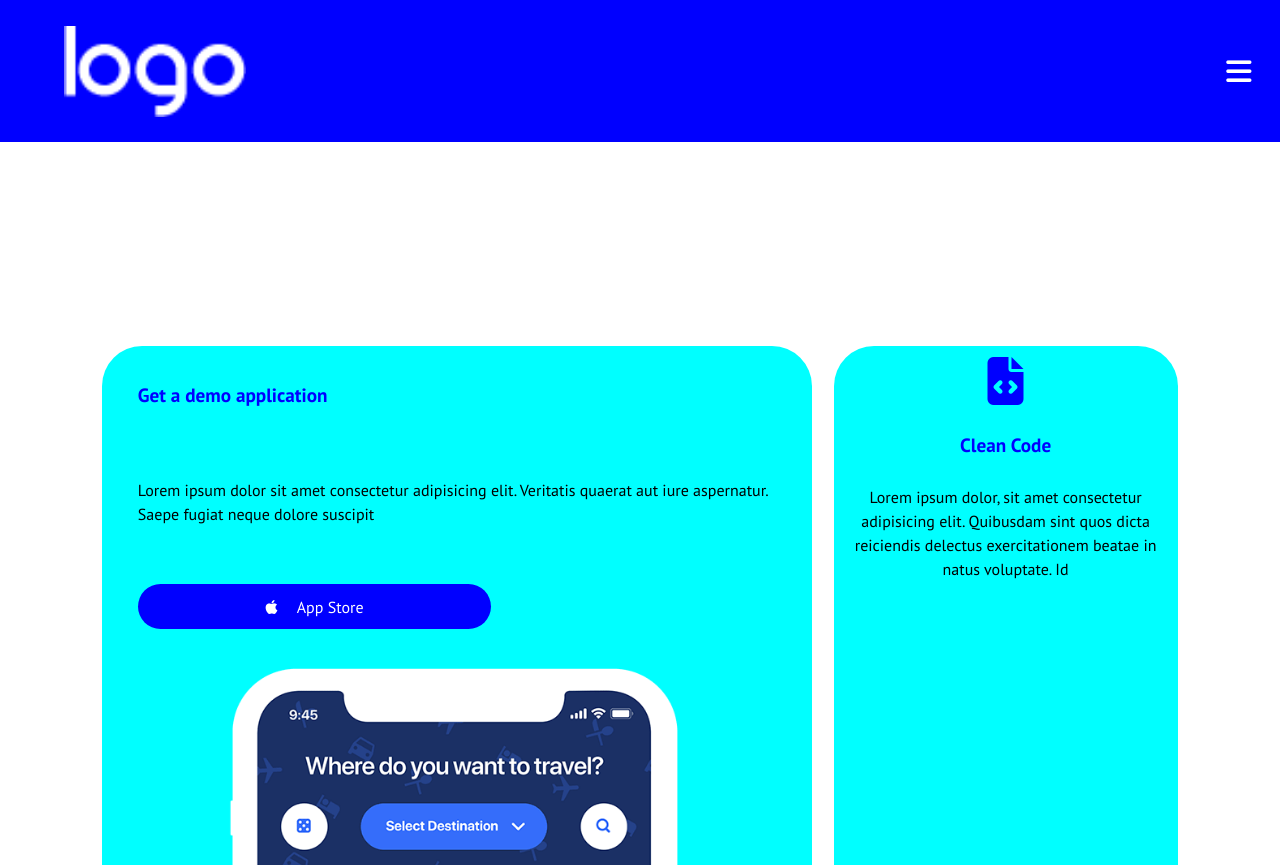
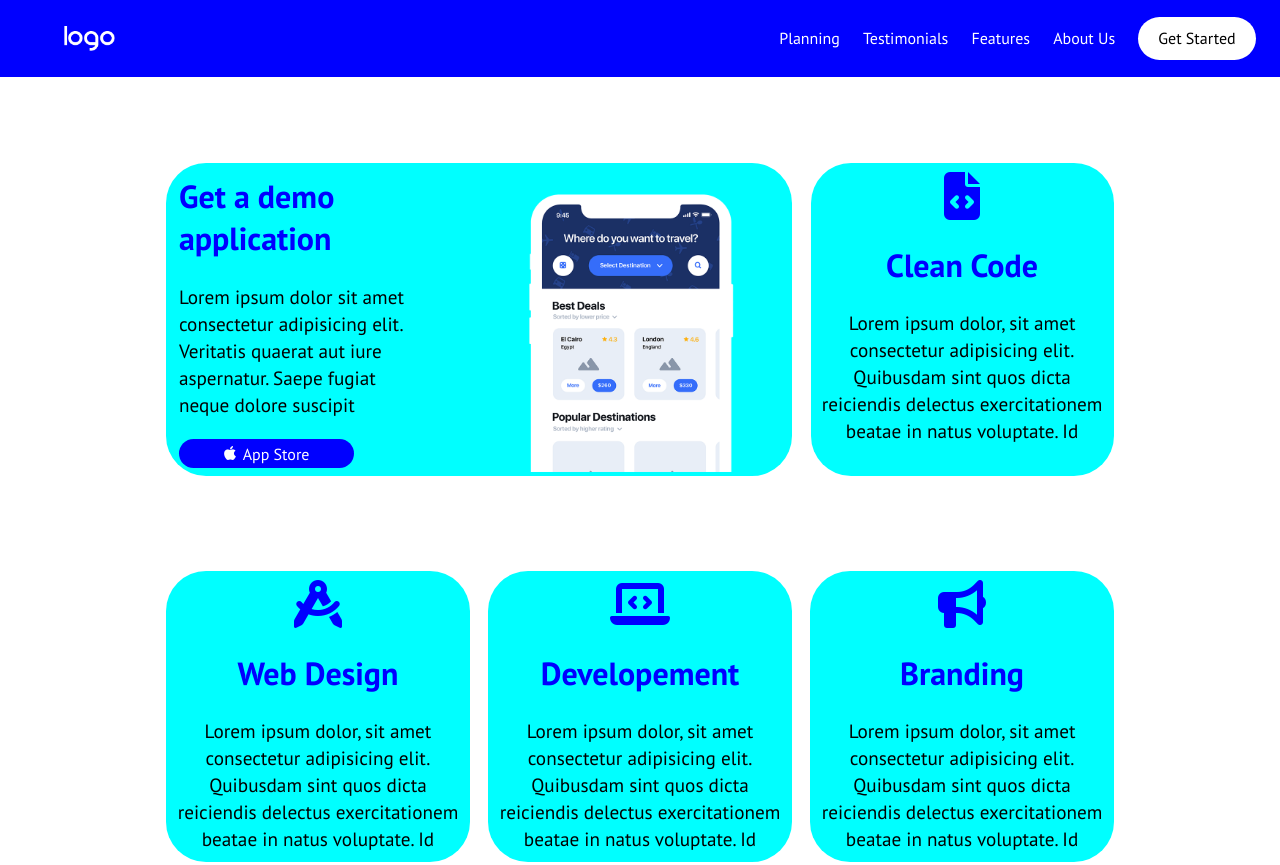
Before and after one commit to LorenzoAndreotti114/-htmlcss-responsive-layout, a plain HTML site: page index.html in a window 1280 px wide. Shown: the top 865 px of the page. Drawn offline with Linux system fonts and the light colour scheme.

Commit message:
add: final project

```diff
--- a/css/style.css
+++ b/css/style.css
@@ -174,6 +174,7 @@
  .logo {
      justify-content: flex-start;
      padding: 2% 5%;
+     width: 100%;
  }
 
  .hamburger {
@@ -186,7 +187,6 @@
 
  .h-container {
      display: flex;
-     justify-content: center;
      width: 100%;
      position: relative;
      background-color: blue;
@@ -195,7 +195,7 @@
  .h-col {
      width: 100%;
      display: flex;
-     gap: 10%;
+     justify-content: space-between;
  }
 
  .h-card {
@@ -203,6 +203,34 @@
      align-items: center;
      width: 50%;
      display: flex;
+ }
+
+ .h-hamb {
+    text-align: center;
+    align-items: center;
+    width: 50%;
+    display: flex;
+}
+
+ .h-menu {
+    display: none;
+    color: white;
+    margin: 0 10%;
+ }
+
+ ul {
+    display: flex;
+    list-style-type: none;
+    justify-content: space-around;
+ }
+
+ li {
+    display: flex;
+    justify-content: center;
+    align-items: center;
+    padding: 3%;
+    font-size: 1rem;
+    white-space: nowrap;
  }
 
  /* BANNER CARDS */
@@ -240,7 +268,7 @@
      display: flex;
      justify-content: center;
      width: 100%;
-     background-color: blueviolet;
+     background-color: #9593e6;
  }
 
  .planning-col {
@@ -288,6 +316,7 @@
      object-fit: cover;
      border-radius: 100%;
      padding: 5%;
+     width: 80%;
  }
 
  /* WORK WITH US */
--- a/css/style2.css
+++ b/css/style2.css
@@ -3,7 +3,7 @@
 @media screen and (min-width:481px) {
 
 header {
-    margin-bottom: -80px;
+    margin-bottom: -15%;
 }
 
 h2 {
@@ -111,9 +111,111 @@ h3 {
 }
 
 
+/* MEDIA 768 */
 @media screen and (min-width:768px) {
 
+.white-btn {
+    padding: 2% 10%;
+}
+
+.logo {
+
+    width: max-content;
+    min-width: 20%;
+
+}
+
+.h-hamb {
+    display: none;
+}
+
+.h-menu {
+    display: flex;
+}
+
+.get-started {
+    display: flex;
+    background-color: white;
+    color: black;
+    border-radius: 30px;
+    padding: 10% 20px;
+}
+
+/* BANNER CARDS */
+.banner-col {
+    padding: 0 5%;
+}
+
+h3 {
+    font-size: 2rem;
+}
+
+h2 {
+    font-size: 2.2rem;
+}
+
+.f-size {
+    font-size: 1.2rem;
+    line-height: 140%;
+}
+
+#b-card-1 {
+    display: flex;
+    position: relative;
+    flex-wrap: nowrap;
+    flex-direction: row;
+}
+
+.b-card-1-1 {
+    display: inline-block;
+    width: 40%;
+}
+
+.b-card-1-2 {
+    display: inline-block;
+    width: 40%;
+    position: absolute;
+    bottom: 0;
+    right: 0;
+    width: 20rem;
+}
 
 
+/* PLANNING */
+
+.planning-col {
+    display: flex;
+    justify-content: space-between;
+    width: 50%;
+}
+
+.planning-card {
+    width: 50%;
+    margin-top: 5%;
+}
+
+/* TESTIMONIALS */
+
+.tm-col {
+    width: 60%;
+}
+
+.testimonial {
+    width: 60%;
+}
+
+/* WORKING WITH US */
+
+.wwu-col {
+    width: 70%;
+}
+
+.wwu-card {
+    width: 32%;
+}
+
+.n-card {
+    font-size: 3rem;
+}
 
 }
--- a/index.html
+++ b/index.html
@@ -34,9 +34,26 @@
                     <img class="width40" src="./img/logo.png" alt="">
                 </div>
 
-                <div class="h-card">
+                <div class="h-hamb">
 
                     <i class="fa-solid fa-bars hamburger"></i>
+
+                </div>
+
+                <div class="h-menu">
+
+                    <ul>
+                        <li>Planning</li>
+
+                        <li>Testimonials</li>
+
+                        <li>Features</li>
+
+                        <li>About Us</li>
+
+                        <li><span class="get-started">Get Started</span></li>
+
+                    </ul>
 
                 </div>
 
@@ -56,7 +73,7 @@
                 <!-- CARD 1 -->
                 <div id="b-card-1" class="banner-card radius">
 
-                    <div>
+                    <div class="b-card-1-1">
 
                         <div>
 
@@ -77,7 +94,7 @@
 
                     </div>
 
-                    <div>
+                    <div class="b-card-1-2">
 
                         <img class="width80" src="./img/phone.png" alt="">
 
@@ -167,7 +184,7 @@
 
                     <div>
 
-                        <img class="p-5" src="./img/planning1.png" alt="">
+                        <img class="p-5 planning-img-1" src="./img/planning1.png" alt="">
 
                     </div>
 
```
